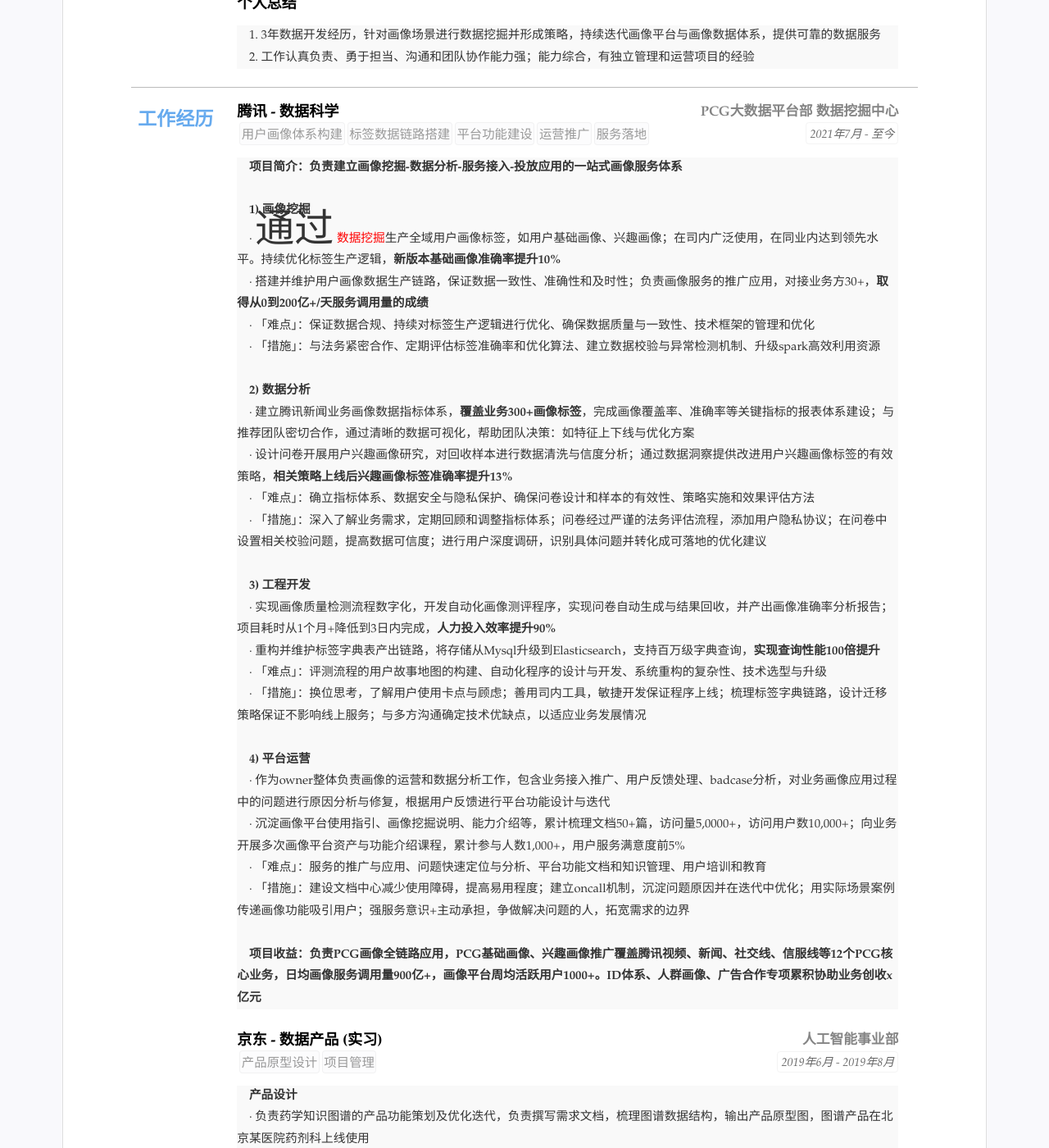
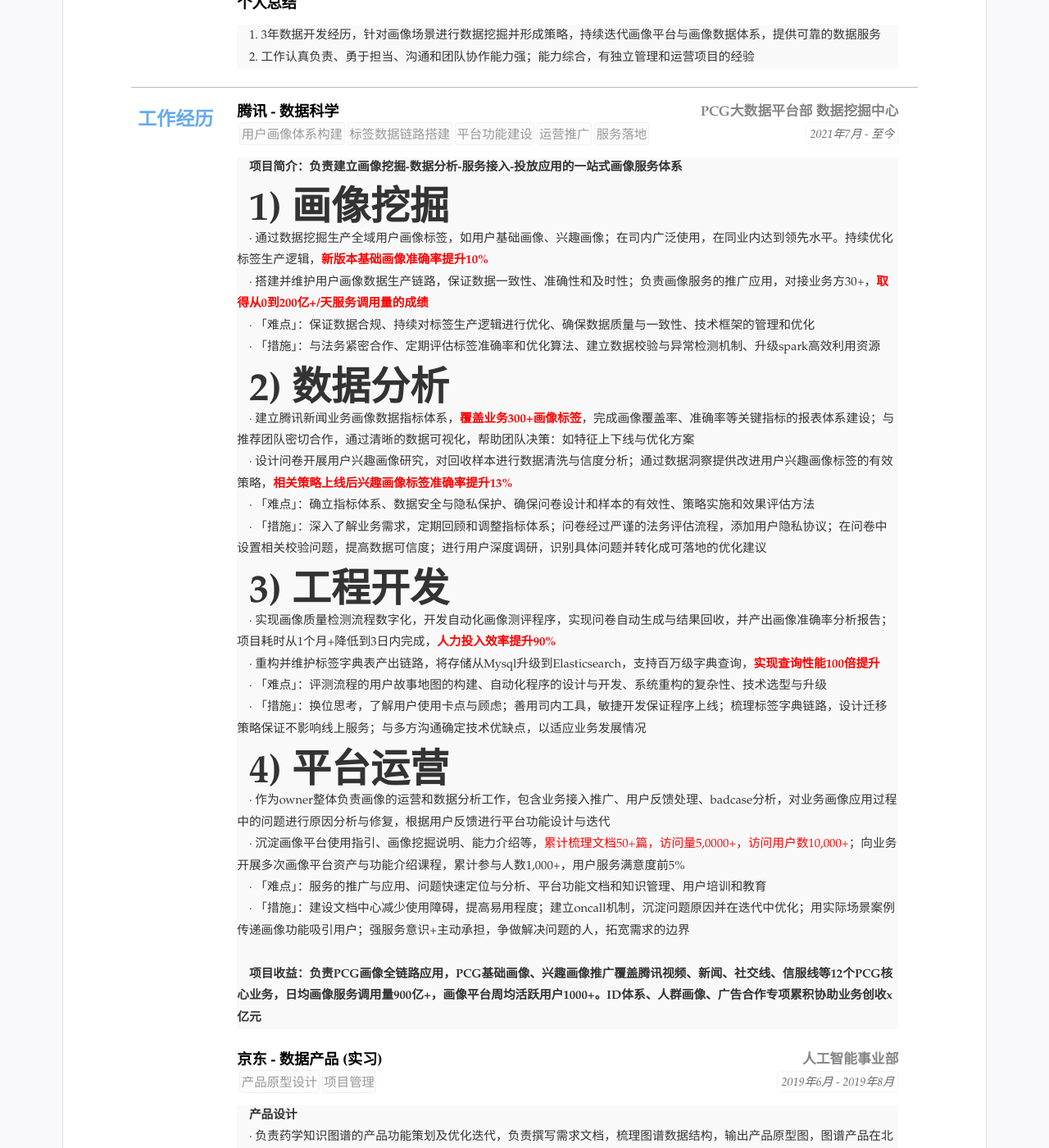
Before and after one commit to kuailexiaoshenxian/cn-wx-cv, a Jekyll site: the page built from index.html, in a window 1280 px wide and 1400 px high, scrolled down 455 px. Shown: the whole window at 82% size. Built offline with Jekyll 4.4.1, drawn with Linux system fonts in a browser that asks for light colours.

Commit message:
Update resume.yml

```diff
--- a/_data/resume.yml
+++ b/_data/resume.yml
@@ -99,27 +99,27 @@ main: #简历主要内容，
     # summary: 职务或者工作总结(自动折叠) 业务数据科学：负责新闻业务画像覆盖率、准确率提升，建立画像服务的指标监控体系 <br>  &nbsp &nbsp  平台数据开发：作为开发者完成数据平台的链路搭建和功能上线，为业务提供可靠的画像平台服务
     detail: <strong>项目简介：负责建立画像挖掘-数据分析-服务接入-投放应用的一站式画像服务体系</strong> <br>  &nbsp &nbsp
             <br>  &nbsp &nbsp
-            <strong> 1) 画像挖掘</strong> <br>  &nbsp &nbsp
-            · <font size=20>通过</font> <font color=#FF000>数据挖掘</font>生产全域用户画像标签，如用户基础画像、兴趣画像；在司内广泛使用，在同业内达到领先水平。持续优化标签生产逻辑，<strong>新版本基础画像准确率提升10%</strong> <br> &nbsp &nbsp
-            · 搭建并维护用户画像数据生产链路，保证数据一致性、准确性和及时性；负责画像服务的推广应用，对接业务方30+，<strong>取得从0到200亿+/天服务调用量的成绩</strong>  <br>  &nbsp &nbsp
+            <font size=14><strong> 1) 画像挖掘</strong></font> <br>  &nbsp &nbsp
+            · 通过数据挖掘生产全域用户画像标签，如用户基础画像、兴趣画像；在司内广泛使用，在同业内达到领先水平。持续优化标签生产逻辑，<font color=#FF000><strong>新版本基础画像准确率提升10%</strong></font> <br> &nbsp &nbsp
+            · 搭建并维护用户画像数据生产链路，保证数据一致性、准确性和及时性；负责画像服务的推广应用，对接业务方30+，<font color=#FF000><strong>取得从0到200亿+/天服务调用量的成绩</strong></font>  <br>  &nbsp &nbsp
             · 「难点」：保证数据合规、持续对标签生产逻辑进行优化、确保数据质量与一致性、技术框架的管理和优化 <br>  &nbsp &nbsp
             · 「措施」：与法务紧密合作、定期评估标签准确率和优化算法、建立数据校验与异常检测机制、升级spark高效利用资源 <br>  &nbsp &nbsp
             <br>  &nbsp &nbsp
-            <strong> 2) 数据分析</strong>  <br>  &nbsp &nbsp
-            · 建立腾讯新闻业务画像数据指标体系，<strong>覆盖业务300+画像标签</strong>，完成画像覆盖率、准确率等关键指标的报表体系建设；与推荐团队密切合作，通过清晰的数据可视化，帮助团队决策：如特征上下线与优化方案 <br>  &nbsp &nbsp
-            · 设计问卷开展用户兴趣画像研究，对回收样本进行数据清洗与信度分析；通过数据洞察提供改进用户兴趣画像标签的有效策略，<strong>相关策略上线后兴趣画像标签准确率提升13%</strong> <br>  &nbsp &nbsp
+            <font size=14><strong> 2) 数据分析</strong></font>  <br>  &nbsp &nbsp
+            · 建立腾讯新闻业务画像数据指标体系，<font color=#FF000><strong>覆盖业务300+画像标签</strong></font>，完成画像覆盖率、准确率等关键指标的报表体系建设；与推荐团队密切合作，通过清晰的数据可视化，帮助团队决策：如特征上下线与优化方案 <br>  &nbsp &nbsp
+            · 设计问卷开展用户兴趣画像研究，对回收样本进行数据清洗与信度分析；通过数据洞察提供改进用户兴趣画像标签的有效策略，<font color=#FF000><strong>相关策略上线后兴趣画像标签准确率提升13%</strong></font> <br>  &nbsp &nbsp
             · 「难点」：确立指标体系、数据安全与隐私保护、确保问卷设计和样本的有效性、策略实施和效果评估方法 <br>  &nbsp &nbsp
             · 「措施」：深入了解业务需求，定期回顾和调整指标体系；问卷经过严谨的法务评估流程，添加用户隐私协议；在问卷中设置相关校验问题，提高数据可信度；进行用户深度调研，识别具体问题并转化成可落地的优化建议 <br>  &nbsp &nbsp
             <br>  &nbsp &nbsp
-            <strong> 3) 工程开发</strong>  <br>  &nbsp &nbsp
-            · 实现画像质量检测流程数字化，开发自动化画像测评程序，实现问卷自动生成与结果回收，并产出画像准确率分析报告；项目耗时从1个月+降低到3日内完成，<strong>人力投入效率提升90% </strong> <br>  &nbsp &nbsp
-            · 重构并维护标签字典表产出链路，将存储从Mysql升级到Elasticsearch，支持百万级字典查询，<strong>实现查询性能100倍提升</strong> <br>  &nbsp &nbsp
+            <font size=14><strong> 3) 工程开发</strong></font>  <br>  &nbsp &nbsp
+            · 实现画像质量检测流程数字化，开发自动化画像测评程序，实现问卷自动生成与结果回收，并产出画像准确率分析报告；项目耗时从1个月+降低到3日内完成，<font color=#FF000><strong>人力投入效率提升90% </strong></font> <br>  &nbsp &nbsp
+            · 重构并维护标签字典表产出链路，将存储从Mysql升级到Elasticsearch，支持百万级字典查询，<font color=#FF000><strong>实现查询性能100倍提升</strong></font> <br>  &nbsp &nbsp
             · 「难点」：评测流程的用户故事地图的构建、自动化程序的设计与开发、系统重构的复杂性、技术选型与升级 <br>  &nbsp &nbsp
             · 「措施」：换位思考，了解用户使用卡点与顾虑；善用司内工具，敏捷开发保证程序上线；梳理标签字典链路，设计迁移策略保证不影响线上服务；与多方沟通确定技术优缺点，以适应业务发展情况 <br>  &nbsp &nbsp
             <br>  &nbsp &nbsp
-            <strong> 4) 平台运营</strong>  <br>  &nbsp &nbsp
+            <font size=14><strong> 4) 平台运营</strong></font>  <br>  &nbsp &nbsp
             · 作为owner整体负责画像的运营和数据分析工作，包含业务接入推广、用户反馈处理、badcase分析，对业务画像应用过程中的问题进行原因分析与修复，根据用户反馈进行平台功能设计与迭代 <br>  &nbsp &nbsp
-            · 沉淀画像平台使用指引、画像挖掘说明、能力介绍等，累计梳理文档50+篇，访问量5,0000+，访问用户数10,000+；向业务开展多次画像平台资产与功能介绍课程，累计参与人数1,000+，用户服务满意度前5% <br>  &nbsp &nbsp
+            · 沉淀画像平台使用指引、画像挖掘说明、能力介绍等，<font color=#FF000>累计梳理文档50+篇，访问量5,0000+，访问用户数10,000+</strong></font>；向业务开展多次画像平台资产与功能介绍课程，累计参与人数1,000+，用户服务满意度前5% <br>  &nbsp &nbsp
             · 「难点」：服务的推广与应用、问题快速定位与分析、平台功能文档和知识管理、用户培训和教育 <br>  &nbsp &nbsp
             · 「措施」：建设文档中心减少使用障碍，提高易用程度；建立oncall机制，沉淀问题原因并在迭代中优化；用实际场景案例传递画像功能吸引用户；强服务意识+主动承担，争做解决问题的人，拓宽需求的边界 <br>  &nbsp &nbsp
             <br>  &nbsp &nbsp
```
